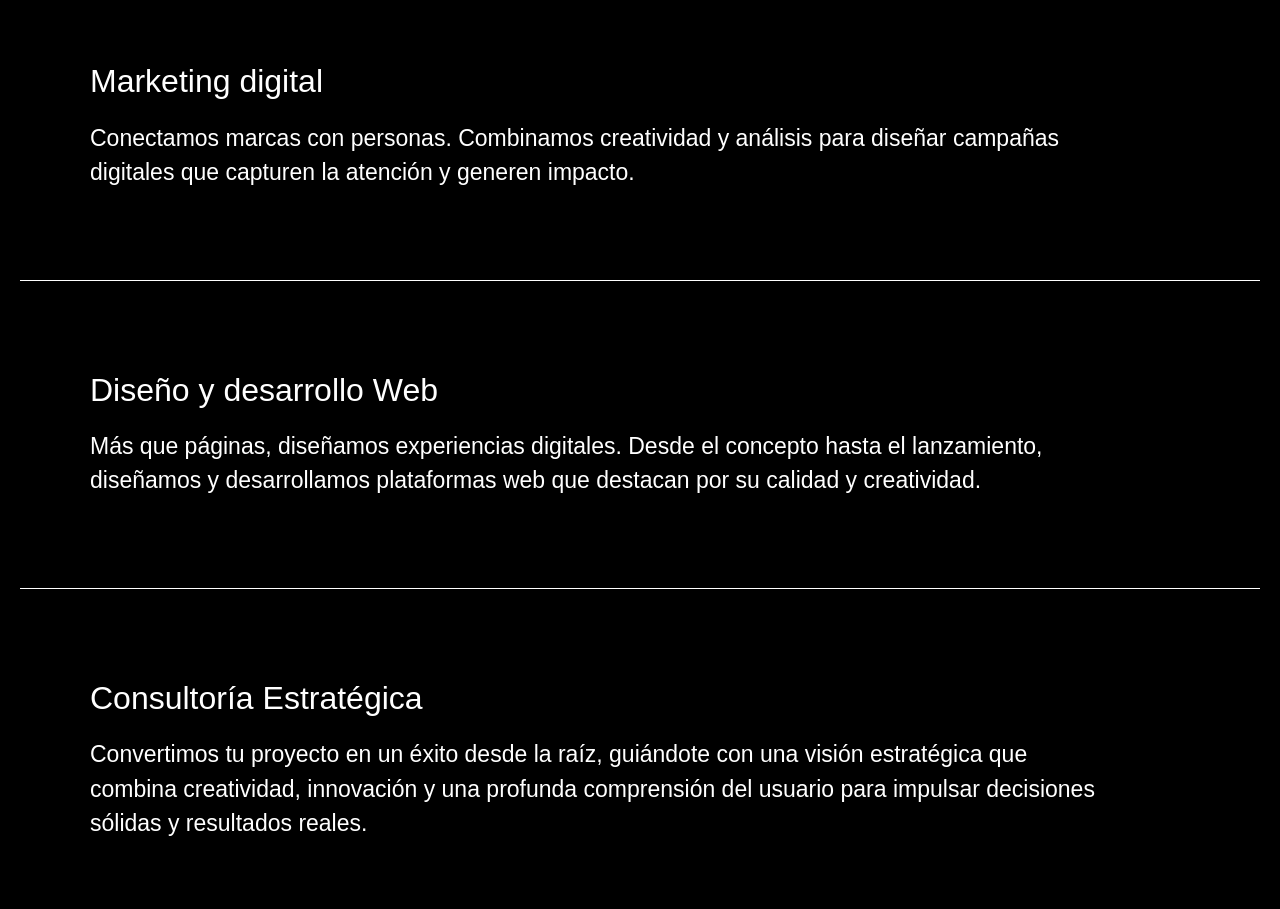
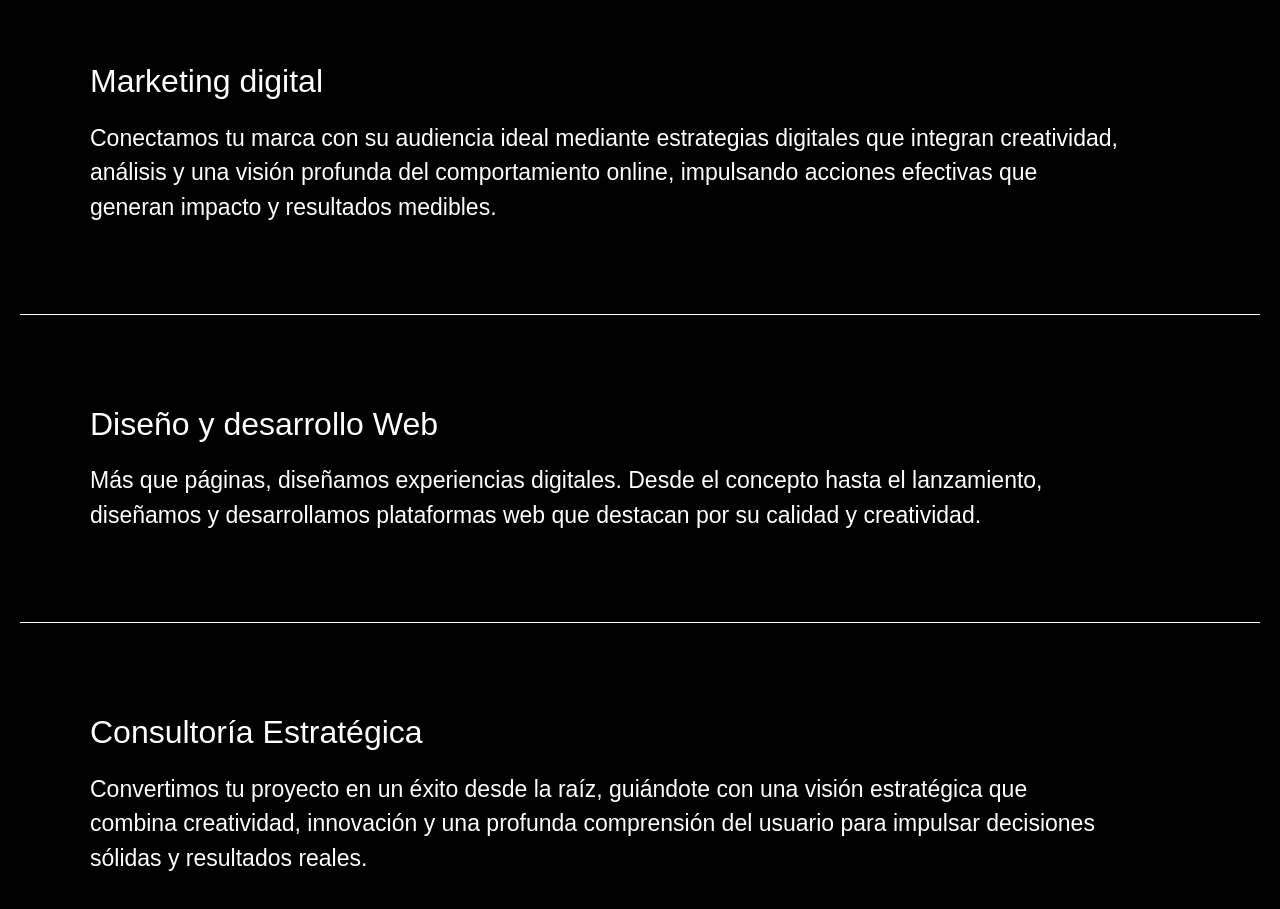
Before and after one commit to Darian-Hurtado/Grool, a plain HTML site: page index.html in a window 1280 px wide. Shown: the part 1920-2829 px from the top of the page. Drawn offline with nearby package versions, Linux system fonts and the light colour scheme; a web font is replaced by a local one.

Commit message:
Actualización

```diff
--- a/index.html
+++ b/index.html
@@ -130,7 +130,7 @@
     </div>
     <div class="hover-marketing-dijital">
       <h3 class="letra-blanca">Marketing digital</h3>
-      <p class="letra-blanca">Conectamos marcas con personas. Combinamos creatividad y análisis para diseñar campañas digitales que capturen la atención y generen impacto.</p>
+      <p class="letra-blanca">Conectamos tu marca con su audiencia ideal mediante estrategias digitales que integran creatividad, análisis y una visión profunda del comportamiento online, impulsando acciones efectivas que generan impacto y resultados medibles.</p>
     </div>
     <div class="hover-diseno-web">
       <h3 class="letra-blanca">Diseño y desarrollo Web</h3>
```
